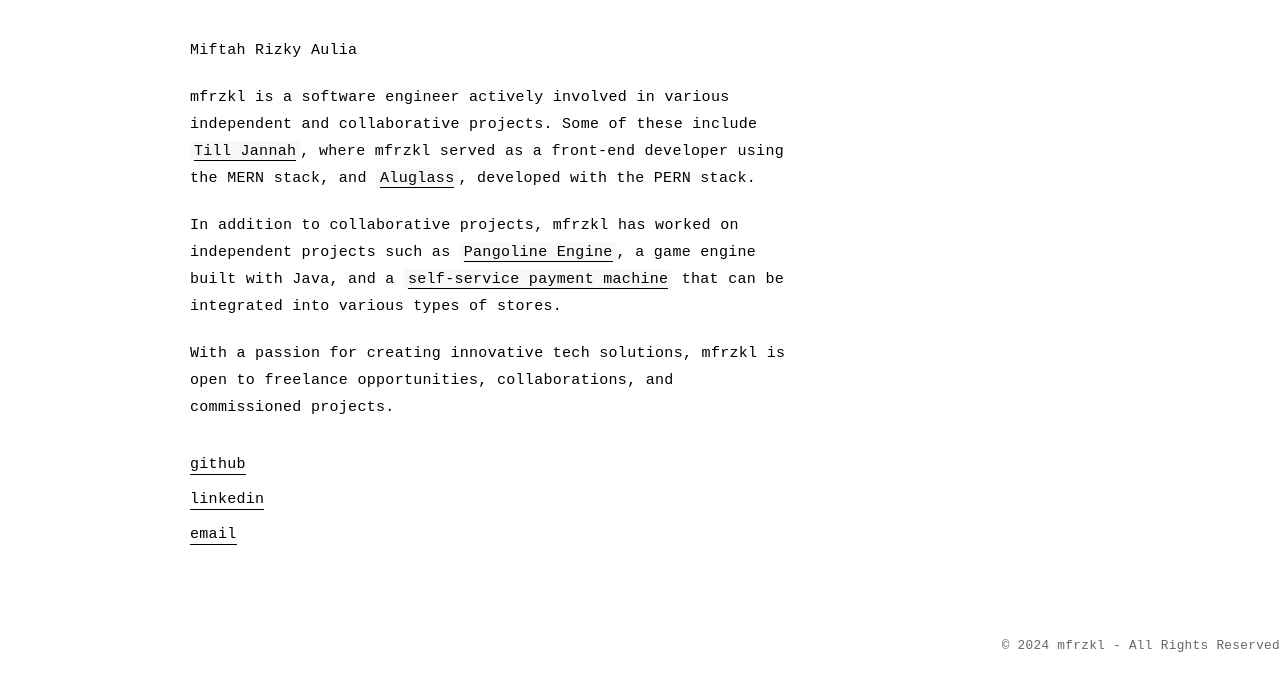
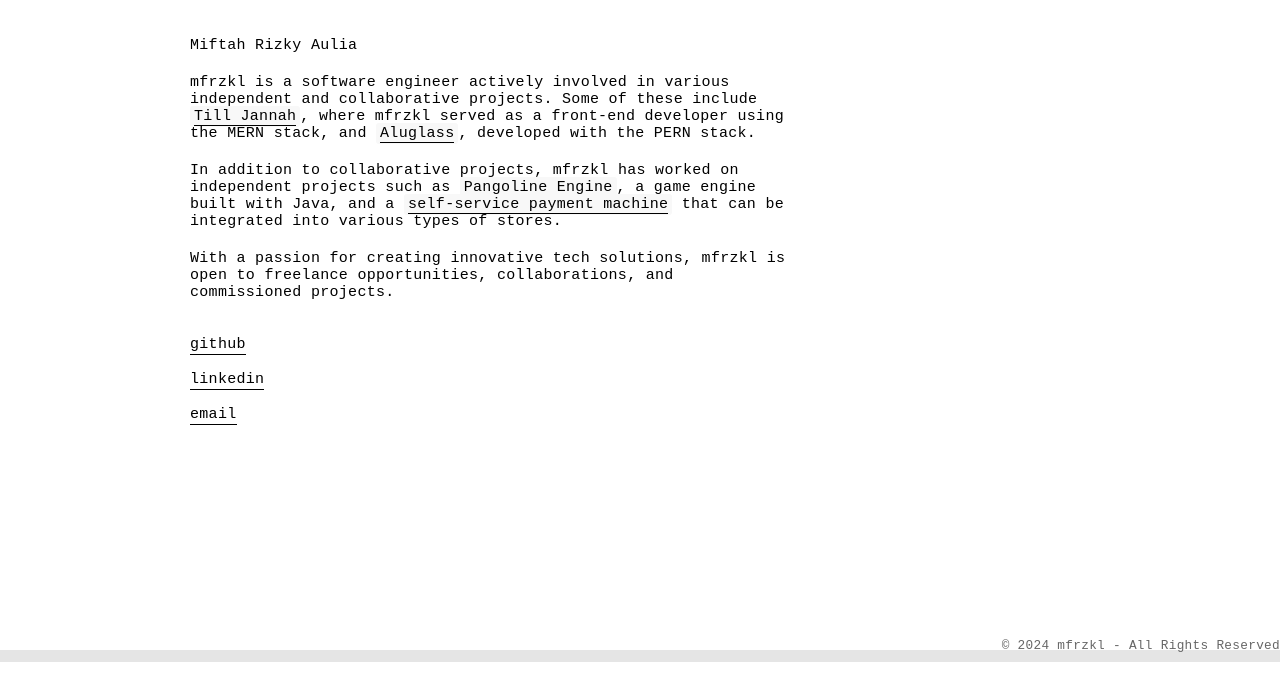
Before and after one commit to mfrzkl/yellow, a plain HTML site: page index.html in a window 1280 px wide. Shown: the part 138-838 px from the top of the page. Drawn offline with Linux system fonts and the light colour scheme; a web font is replaced by a local one.

Commit message:
Update index.html

```diff
--- a/index.html
+++ b/index.html
@@ -88,6 +88,7 @@
         p {
             margin: 0 0 20px 0;
             font-weight: 300;
+            line-height: normal;
         }
 
         ul {
@@ -110,7 +111,7 @@
             font-size: 0.85em;
             color: #666;
             padding: 4px 0;
-            box-shadow: inset 0 -12px 0px rgba(0, 0, 0, 0.q); /* Shadow inset di bagian bawah */
+            box-shadow: inset 0 -12px 0px rgba(0, 0, 0, 0.1); /* Shadow inset di bagian bawah */
             z-index: 10;
         }
 
```
